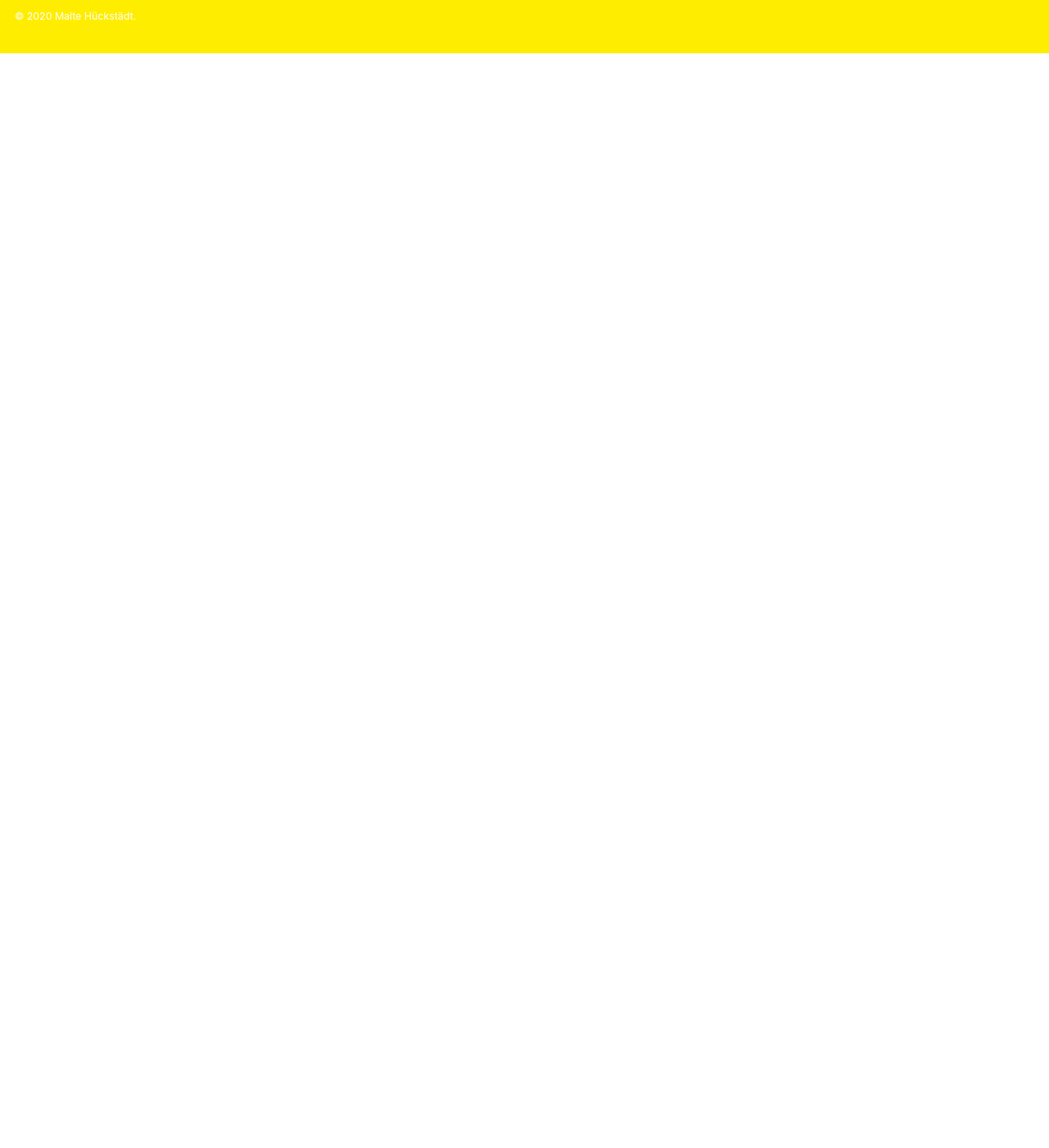
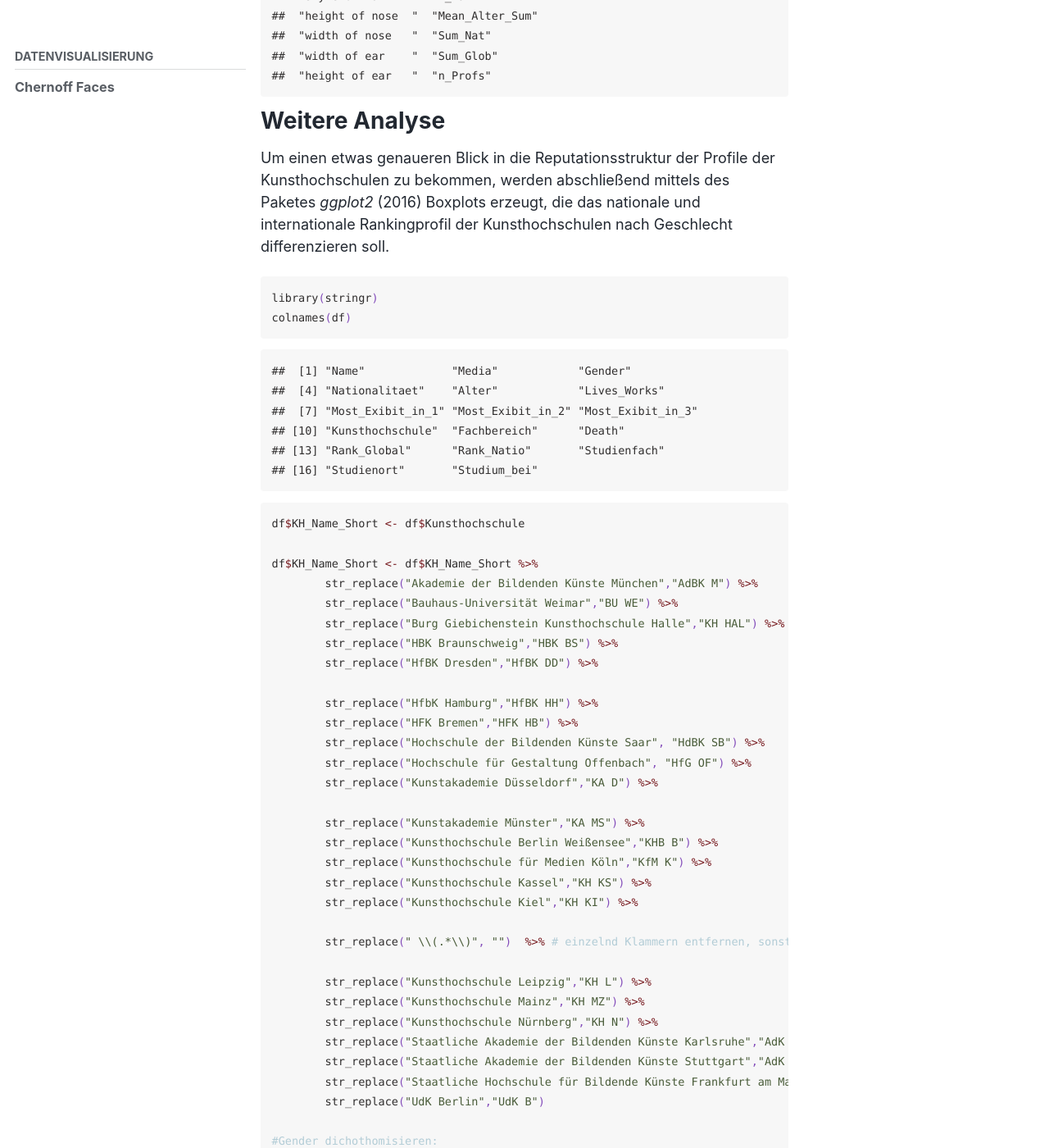
Before and after one commit to MalteHueckstaedt/Chernoff_Face, a Jekyll site: the page built from _pages/Chernoff.md, in a window 1280 px wide and 1400 px high, scrolled down 6300 px. Shown: the whole window at 82% size. Built offline with Jekyll 4.4.1, drawn with Linux system fonts in a browser that asks for light colours; cached includes are drawn as plain includes; nearby versions of some CDN libraries; before the commit the page ends 6365 px from its top, so only the background shows below that; some of the changed text lies outside the part shown.

Commit message:
add boxplot analysis to chernoff-tutorial

````diff
--- a/_pages/Chernoff.md
+++ b/_pages/Chernoff.md
@@ -55,6 +52,7 @@
 3.  Anzahl der Professor\_innen pro Kunsthochschule ingesamt
 4.  Anzahl weiblicher Professor\_innen pro Kunsthochschule
 5.  Anzahl männlicher Professor\_innen pro Kunsthochschule
+6.  Durchschnittsalter aller Professor\_innen pro Kunsthochschule
 
 Datenaufbereitung
 =================
@@ -137,6 +135,7 @@
 3.  Anzahl der Professor\_innen pro Kunsthochschule ingesamt
 4.  Anzahl weiblicher Professor\_innen pro Kunsthochschule
 5.  Anzahl männlicher Professor\_innen pro Kunsthochschule
+6.  Durchschnittsalter aller Professor\_innen pro Kunsthochschule
 
 ``` r
 # Erzeuge aggregierte Variablen auf KH-Ebene
@@ -209,6 +208,31 @@
 rownames(ArtFac)[22]<-"UdK Berlin"
 ```
 
+Chernoff Faces
+==============
+
+Die `faces()`-Funktion des Paketes *aplpack* (2019) erzeugt
+automatisiert eine Übersicht, welche Variablen welchen Gesichtsregionen
+der Chernoff Faces zugeordnet wurden. Deutlich wird dabei, dass, weil
+lediglich sechs Variablen spezifiziert wurden, für die restlichen zu
+modellierenden Gesichtszüge die abermals selben Variablen verwendet
+wurden. Die Färbung der Gesichter erfolgt folgendermaßen: “*For painting
+elements of a face the colors of are found by averaging of sets of
+variables: (7,8)- eyes:iris, (1,2,3)-lips, (14,15)-ears, (12,13)-nose,
+(9,10,11)-hair, (1,2)-face* (Wolf 2019, 9).”
+
+Deutlich wird, mit blick auf die Profile der Rankings bundesdeutscher
+Kunsthochschulprofessoren, dass sich die Reputationspole der
+Kunsthochschulen durch zwei Extreme auszeichnen: Den Pluspol der
+Reputation bilden die Professor\_innen der HfBK Frankfurt am Main (HfBK
+FaM), den Minuspol die KH Halle (KH HAL). Je kleiner ein Chernoff Face,
+desto stärker nähert sich das Profil der jeweiligen Kunsthochschule dem
+positiven Pol der Reputation, und, vice versa, je größer ein Chernoff
+Face, desto stärker nähert sich das Profil der jeweiligen
+Kunsthochschule dem negativen Pol der Reputation. Ähnlich intuitiv
+können nun die weiteren vier Variablen simultan über die verschiedenen
+Profile der Kunsthochschulen hinweg verglichen werden.
+
 ``` r
 library(aplpack)
 faces(ArtFac[1:22,],face.type=1)
@@ -234,6 +258,89 @@
     ##  "width of ear    "  "Sum_Glob"
     ##  "height of ear   "  "n_Profs"
 
+Weitere Analyse
+===============
+
+Um einen etwas genaueren Blick in die Reputationsstruktur der Profile
+der Kunsthochschulen zu bekommen, werden abschließend mittels des
+Paketes *ggplot2* (2016) Boxplots erzeugt, die das nationale und
+internationale Rankingprofil der Kunsthochschulen nach Geschlecht
+differenzieren soll.
+
+``` r
+library(stringr)
+colnames(df)
+```
+
+    ##  [1] "Name"             "Media"            "Gender"
+    ##  [4] "Nationalitaet"    "Alter"            "Lives_Works"
+    ##  [7] "Most_Exibit_in_1" "Most_Exibit_in_2" "Most_Exibit_in_3"
+    ## [10] "Kunsthochschule"  "Fachbereich"      "Death"
+    ## [13] "Rank_Global"      "Rank_Natio"       "Studienfach"
+    ## [16] "Studienort"       "Studium_bei"
+
+``` r
+df$KH_Name_Short <- df$Kunsthochschule
+
+df$KH_Name_Short <- df$KH_Name_Short %>%
+        str_replace("Akademie der Bildenden Künste München","AdBK M") %>%
+        str_replace("Bauhaus-Universität Weimar","BU WE") %>%
+        str_replace("Burg Giebichenstein Kunsthochschule Halle","KH HAL") %>%
+        str_replace("HBK Braunschweig","HBK BS") %>%
+        str_replace("HfBK Dresden","HfBK DD") %>%
+
+        str_replace("HfbK Hamburg","HfBK HH") %>%
+        str_replace("HFK Bremen","HFK HB") %>%
+        str_replace("Hochschule der Bildenden Künste Saar", "HdBK SB") %>%
+        str_replace("Hochschule für Gestaltung Offenbach", "HfG OF") %>%
+        str_replace("Kunstakademie Düsseldorf","KA D") %>%
+
+        str_replace("Kunstakademie Münster","KA MS") %>%
+        str_replace("Kunsthochschule Berlin Weißensee","KHB B") %>%
+        str_replace("Kunsthochschule für Medien Köln","KfM K") %>%
+        str_replace("Kunsthochschule Kassel","KH KS") %>%
+        str_replace("Kunsthochschule Kiel","KH KI") %>%
+
+        str_replace(" \\(.*\\)", "")  %>% # einzelnd Klammern entfernen, sonst funktioniert str_replace bei  HfBK FaM nicht
+
+        str_replace("Kunsthochschule Leipzig","KH L") %>%
+        str_replace("Kunsthochschule Mainz","KH MZ") %>%
+        str_replace("Kunsthochschule Nürnberg","KH N") %>%
+        str_replace("Staatliche Akademie der Bildenden Künste Karlsruhe","AdK KA") %>%
+        str_replace("Staatliche Akademie der Bildenden Künste Stuttgart","AdK S") %>%
+        str_replace("Staatliche Hochschule für Bildende Künste Frankfurt am Main","HfBK FaM") %>%
+        str_replace("UdK Berlin","UdK B")
+
+#Gender dichothomisieren:
+df$Gender <- df$Gender %>%
+        str_replace("M, F","F")
+
+ df_gg <- df %>% select(Gender,KH_Name_Short,Rank_Global,Rank_Natio) %>% na.omit()
+
+#Rank Global über Khs und Geschlecht
+ggplot(df_gg, aes(x=factor(KH_Name_Short), y=Rank_Global, fill=factor(Gender)) ) +
+  #geom_point(size=2, alpha=.6,aes(colour=factor(Gender)))+
+  geom_jitter(size=2, alpha=.6,aes(colour=factor(Gender))) +
+  geom_boxplot(alpha = 0.5, show.legend = FALSE)+
+  theme(axis.text.x = element_text(angle=45, hjust=1))
+```
+
+![](Chernoff_files/figure-markdown_github/unnamed-chunk-5-1.png)
+
+``` r
+#Rank National über Khs und Geschlecht
+ggplot(df_gg, aes(x=factor(KH_Name_Short), y=Rank_Natio, fill=factor(Gender)) ) +
+  #geom_point(size=2, alpha=.6,aes(colour=factor(Gender)))+
+  geom_jitter(size=2, alpha=.6,aes(colour=factor(Gender))) +
+  geom_boxplot(alpha = 0.5, show.legend = FALSE)+
+  theme(axis.text.x = element_text(angle=45, hjust=1))
+```
+
+![](Chernoff_files/figure-markdown_github/unnamed-chunk-5-2.png)
+
+Eindeutige Geschlechtsunterschiede zeigen die nationalen und
+internationalen Rankingprofile der Kunsthochschulen nicht.
+
 Literatur
 =========
 
@@ -244,8 +351,15 @@
 Livingstone, David. 2009. *A Practical Guide to Scientific Data
 Analysis*. Vol. 341. Wiley Online Library.
 
-Wickham, Hadley. 2017. *Tidyverse: Easily Install and Load the
-’Tidyverse’*. <https://CRAN.R-project.org/package=tidyverse>.
+Wickham, Hadley. 2016. *Ggplot2: Elegant Graphics for Data Analysis*.
+Springer-Verlag New York. <https://ggplot2.tidyverse.org>.
+
+———. 2017. *Tidyverse: Easily Install and Load the ’Tidyverse’*.
+<https://CRAN.R-project.org/package=tidyverse>.
 
 Wickham, Hadley, and Jennifer Bryan. 2019. *Readxl: Read Excel Files*.
 <https://CRAN.R-project.org/package=readxl>.
+
+Wolf, Hans Peter. 2019. *Aplpack: Another Plot Package: ’Bagplots’,
+’Iconplots’, ’Summaryplots’, Slider Functions and Others*.
+<https://cran.r-project.org/web/packages/aplpack/index.html>.
````
Also changed, not shown: other parts of _pages/Chernoff.md (+0 -3 lines), _pages/Bibliothek.bib (+9 -0 lines), _pages/Chernoff.Rmd (+12 -13 lines), _pages/Chernoff_files/figure-markdown_github/unnamed-chunk-5-1.png (added), _pages/Chernoff_files/figure-markdown_github/unnamed-chunk-5-2.png (added).
